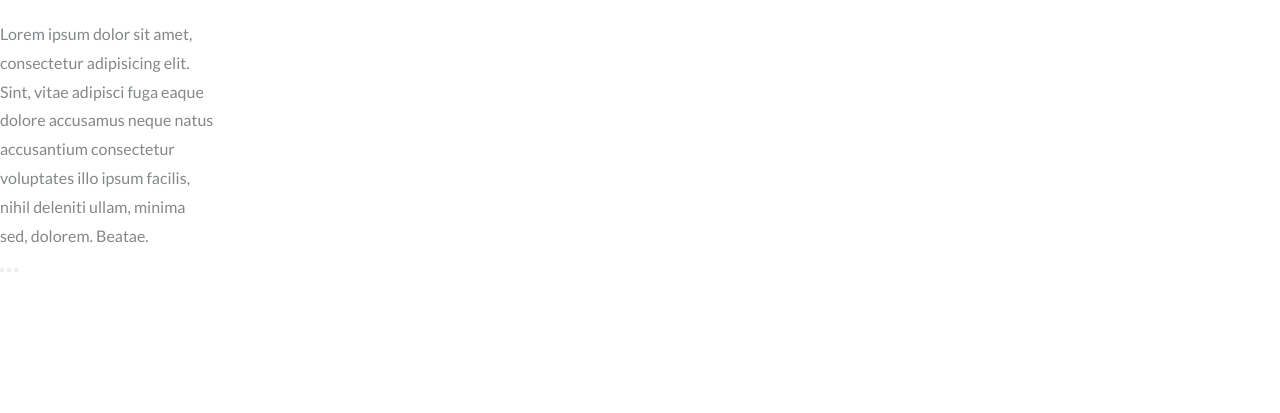
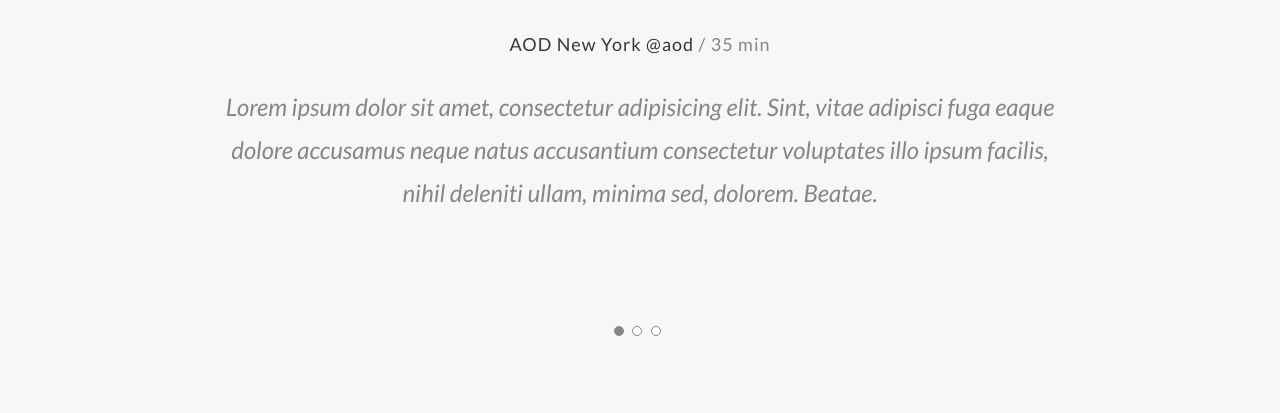
Before and after one commit to monikadembek/YEBO-Bicycle-Theme, a website: page index.html in a window 1280 px wide. Shown: the part 4044-4457 px from the top of the page. Before the commit the page ends 4323 px from the top, so only its background shows below. Drawn offline with Linux system fonts and the light colour scheme.

Commit message:
added styles for comments section

```diff
--- a/sass/_home.scss
+++ b/sass/_home.scss
@@ -120,3 +120,48 @@
 		grid-column: 3 / span 2;
 	}
 }
+
+
+//COMMENTS SECTION
+.comments-section {
+	grid-column: 1 / -1;
+	background-color: $color-grey-light;
+	text-align: center;
+	padding: 100px 0 70px;
+
+	display: grid;
+	grid-template-columns: repeat(6, 1fr);
+}
+
+.comments {
+	grid-column: 2 / 6;
+
+	&__content {
+		font-style: italic;
+		font-size: 2.4rem;
+		color: $color-grey;
+		margin-bottom: 100px;
+	}
+
+	&__control {
+		display: inline-block;
+		width: 10px;
+		height: 10px;
+		border-radius: 50%;
+		background-color: $color-white;
+		border: 1px solid $color-grey;
+		margin-right: 5px;
+		cursor: pointer;
+	}
+
+	&__control.active {
+		background-color: $color-grey;
+		border: 1px solid $color-grey;
+	}
+}
+
+
+
+.icon-twitter {
+	fill: #00aced;
+}
--- a/sass/_typography.scss
+++ b/sass/_typography.scss
@@ -7,6 +7,19 @@
 	text-transform: uppercase;
 }
 
+.heading-2 {
+	font-family: $font-stack;
+	font-weight: 400;
+	font-size: 1.8rem;
+	letter-spacing: 1px;
+	color: $color-grey-dark-1;
+
+	span {
+		color: $color-grey;
+	}
+}
+
+
 .margin-bot-medium {
 	margin-bottom: 35px;
 }
```
Also changed, not shown: css/style.css, sass/main.scss (line endings or trailing spaces).
